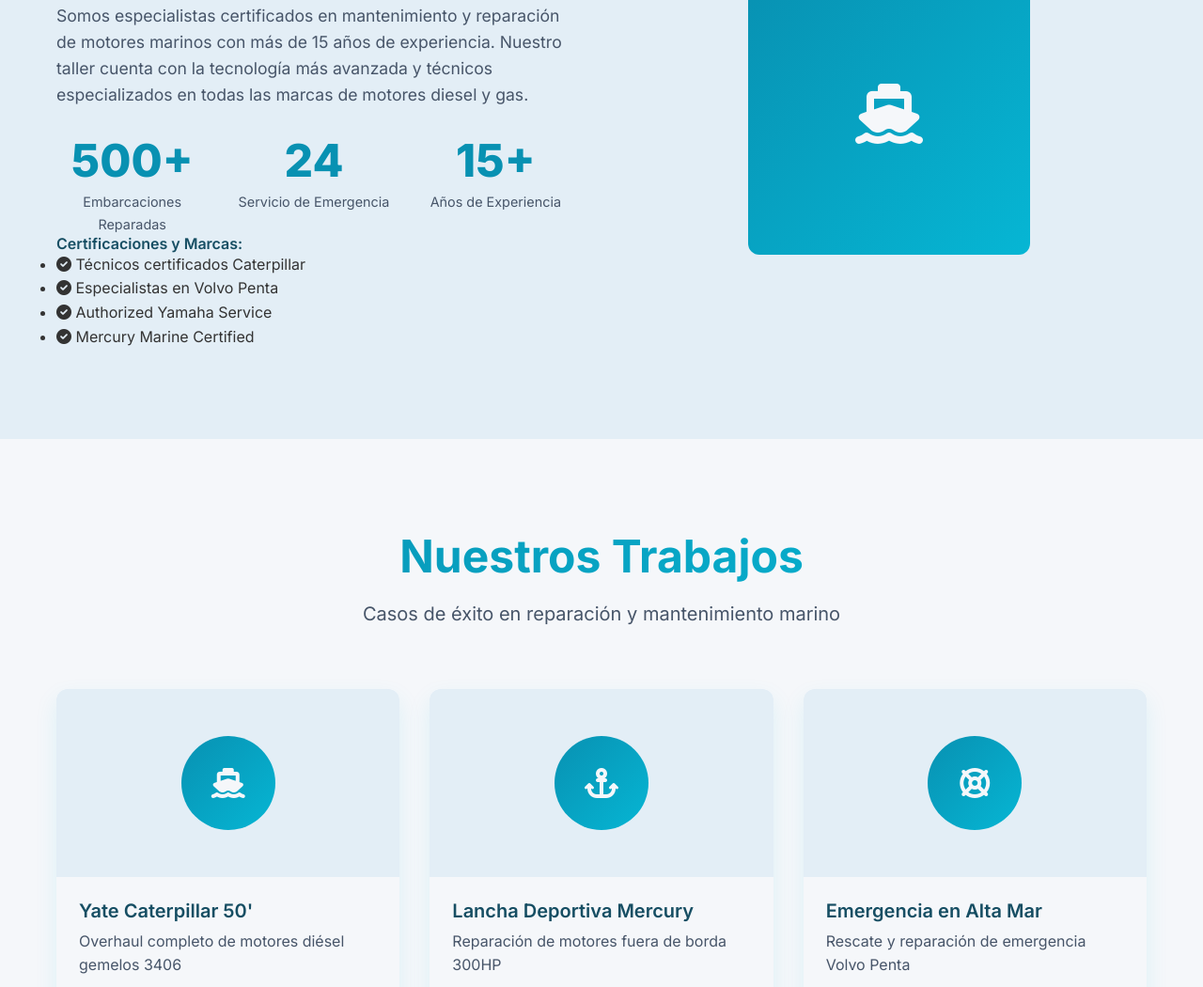
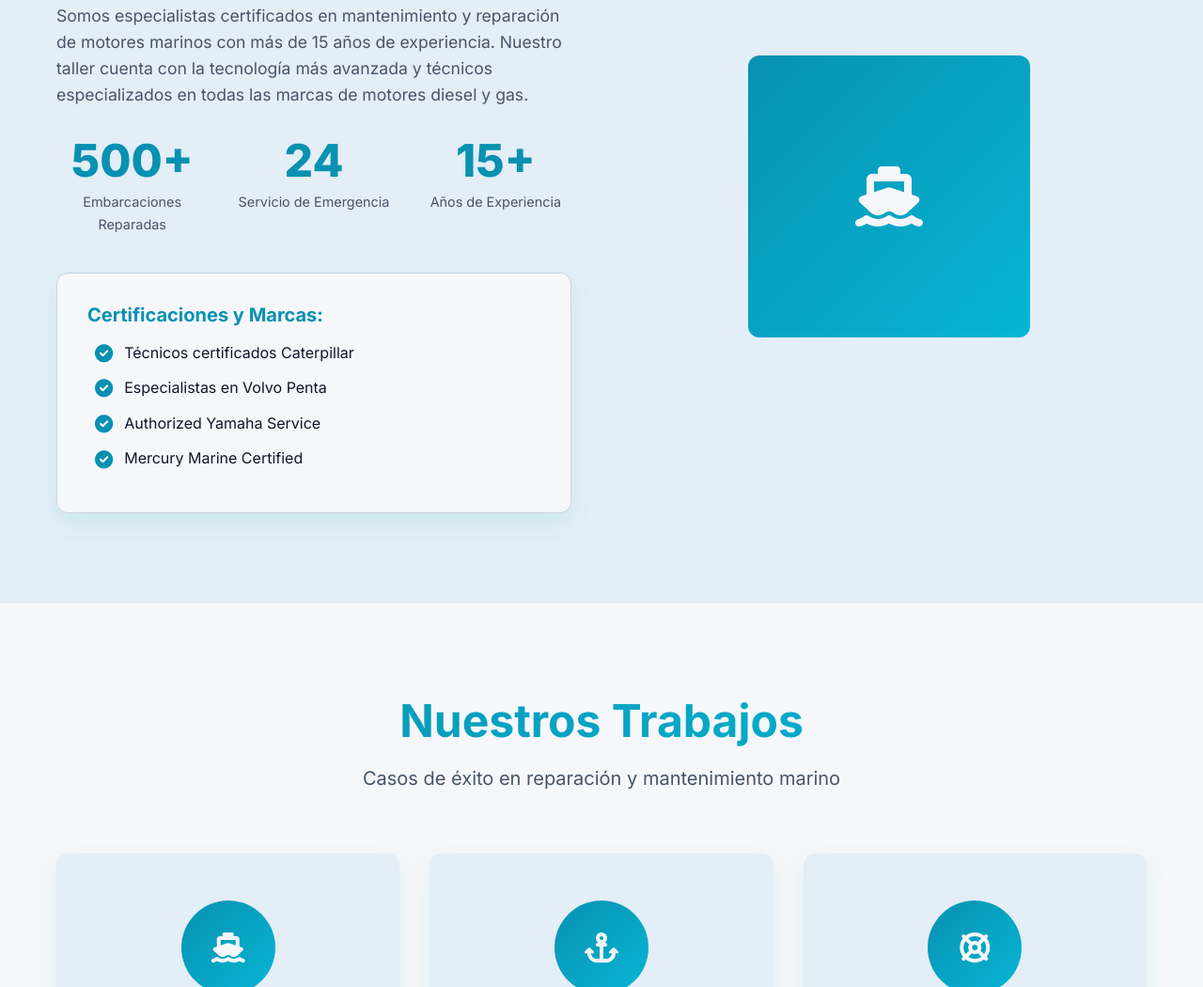
Before and after one commit to alejo2709/blue-marine-cervices, a plain HTML site: page index.html in a window 1280 px wide. Shown: the part 2385-3435 px from the top of the page at 94% size. Drawn offline with nearby package versions, Linux system fonts and the light colour scheme.

Commit message:
Agregar estilos para la sección de Certificaciones y Marcas

```diff
--- a/styles.css
+++ b/styles.css
@@ -1,3 +1,41 @@
+/* Certificaciones y Marcas */
+.certifications {
+    margin-top: 2.5rem;
+    background: var(--white);
+    border-radius: var(--border-radius);
+    box-shadow: var(--shadow);
+    padding: 2rem;
+    border: 1px solid var(--border-color);
+    text-align: left;
+}
+
+.certifications h4 {
+    font-size: 1.25rem;
+    font-weight: 700;
+    margin-bottom: 1rem;
+    color: var(--primary-color);
+}
+
+.certifications ul {
+    list-style: none;
+    padding: 0;
+    margin: 0;
+}
+
+.certifications li {
+    display: flex;
+    align-items: center;
+    font-size: 1rem;
+    color: var(--text-color);
+    margin-bottom: 0.75rem;
+    padding-left: 0.5rem;
+}
+
+.certifications li i {
+    color: var(--primary-color);
+    margin-right: 0.75rem;
+    font-size: 1.2rem;
+}
 /* Reset y estilos base */
 * {
     margin: 0;
```
